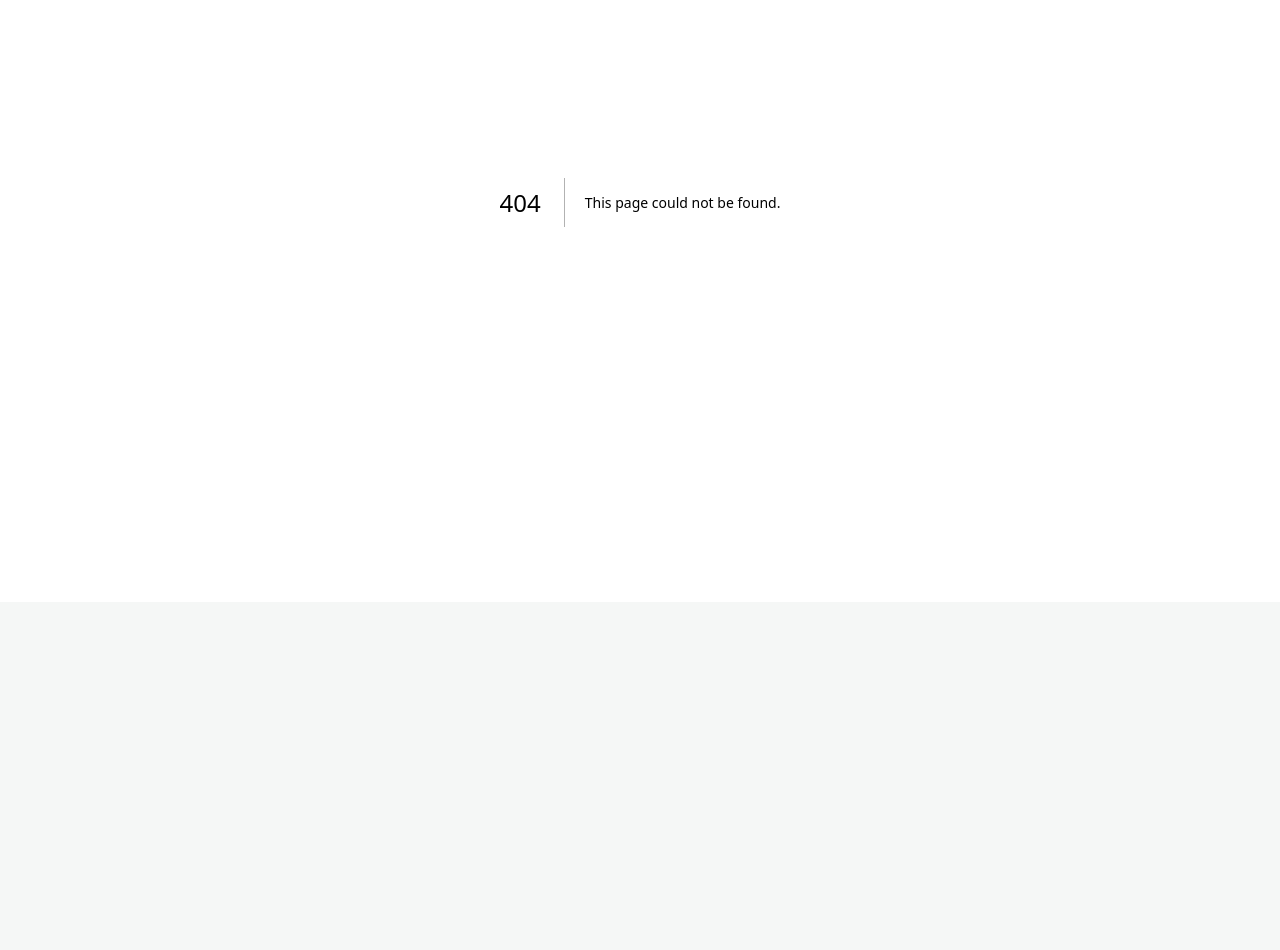
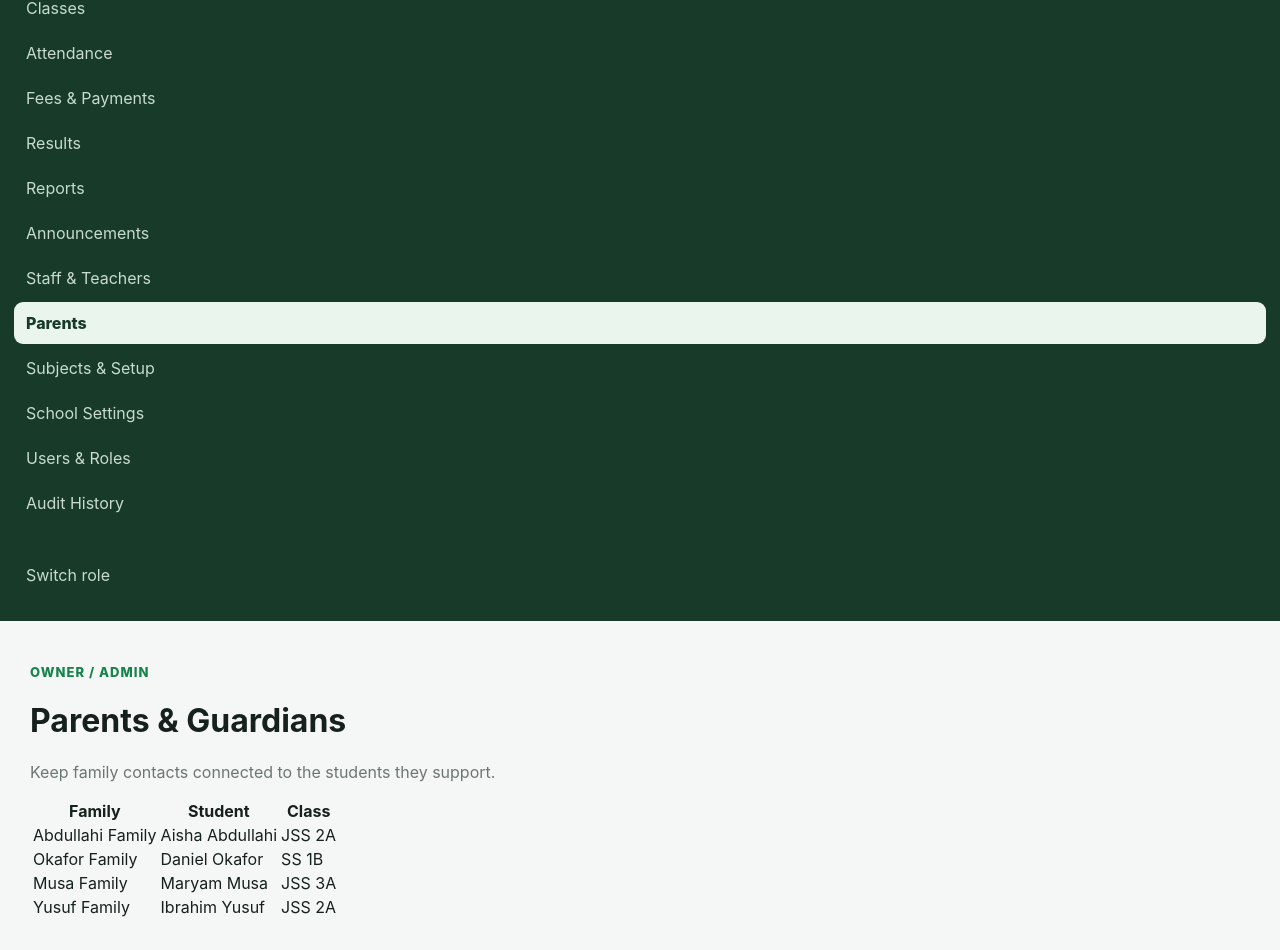
Before and after one commit to greenbasket-labs/GB-demo-school, a Next.js app: page /parents in a window 1280 px wide. Before the commit this address had no page. Shown: the part 198-1148 px from the top of the page. Before the commit the page ends 800 px from the top, so only its background shows below. Built offline with nearby package versions, Linux system fonts and the light colour scheme.

Commit message:
Add Owner parent view

```diff
--- /dev/null
+++ b/app/parents/page.tsx
@@ -0,0 +1,12 @@
+import Sidebar from '../components/Sidebar'
+
+const families = [
+  ['Abdullahi Family','Aisha Abdullahi','JSS 2A'],
+  ['Okafor Family','Daniel Okafor','SS 1B'],
+  ['Musa Family','Maryam Musa','JSS 3A'],
+  ['Yusuf Family','Ibrahim Yusuf','JSS 2A'],
+]
+
+export default function ParentsPage() {
+  return <div className="app-shell"><Sidebar /><main className="main"><p className="eyebrow">OWNER / ADMIN</p><h1>Parents & Guardians</h1><p className="muted">Keep family contacts connected to the students they support.</p><div className="table-wrap"><table><thead><tr><th>Family</th><th>Student</th><th>Class</th></tr></thead><tbody>{families.map(([family,student,cls]) => <tr key={family}><td>{family}</td><td>{student}</td><td>{cls}</td></tr>)}</tbody></table></div></main></div>
+}
```
